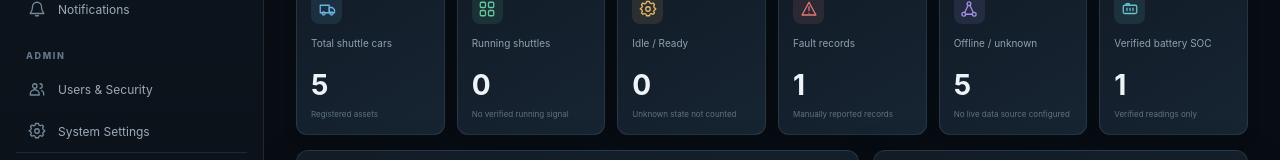
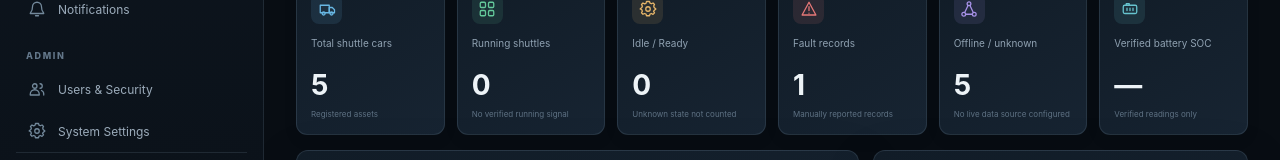
Before and after one commit to som3a83/shuttle-car-automation, a React (Vite) app: page / in a window 1280 px wide. Shown: the part 627-787 px from the top of the page. Built offline with nearby package versions, Linux system fonts and the light colour scheme.

Commit message:
fix(data): count only connected real battery telemetry as verified

```diff
--- a/src/App.tsx
+++ b/src/App.tsx
@@ -280,7 +280,7 @@ function App() {
     idle: shuttles.filter(s => s.status === 'Idle' || s.status === 'Ready').length,
     faulted: faults.filter(f => f.status !== 'Resolved').length,
     disconnected: shuttles.filter(s => s.connectivity !== 'REAL').length,
-    verifiedSoc: batteries.filter(b => b.soc !== null).length
+    verifiedSoc: batteries.filter(b => b.connectionMode === 'REAL' && b.soc !== null).length
   };
 
   const go = (tab: Tab) => { setActiveTab(tab); setMobileNav(false); };
```
